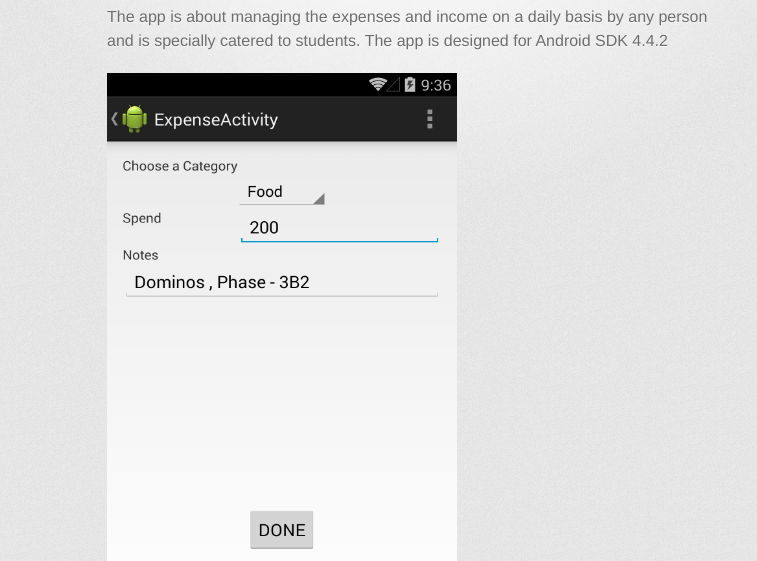
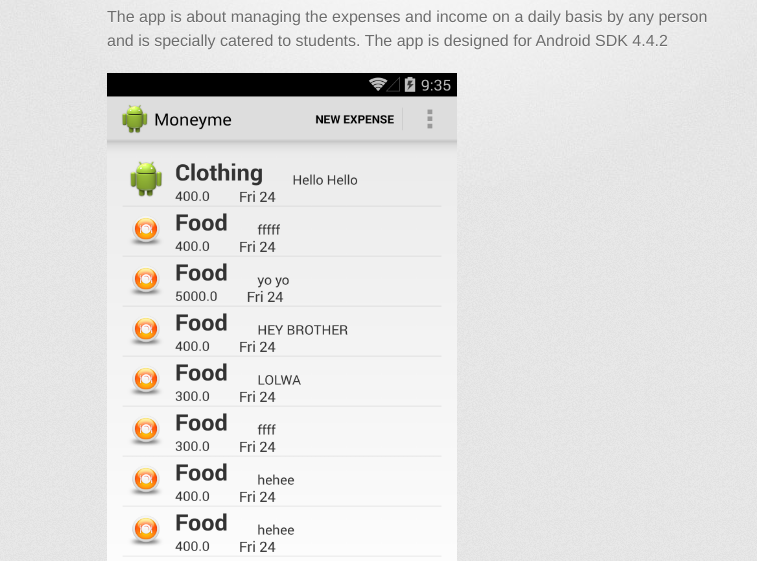
Before and after one commit to rmnguleria/Moneyme, a plain HTML site: page index.html in a window 1280 px wide. Shown: the part 388-949 px from the top of the page, without its empty margins (223-980 px from the left). Drawn offline with Linux system fonts and the light colour scheme; a web font is replaced by a local one.

Commit message:
Size adjusted

```diff
--- a/index.html
+++ b/index.html
@@ -41,7 +41,7 @@
 The app is designed for Android SDK 4.4.2 </p>
 
 <p>
-
+  <img width="350" height="600" src="images/device-2014-10-25-150611.png" alt="Hello World">
   <img width="350" height="600" src="images/device-2014-10-25-150706.png" alt="Hello World">
 </p>
 
```
